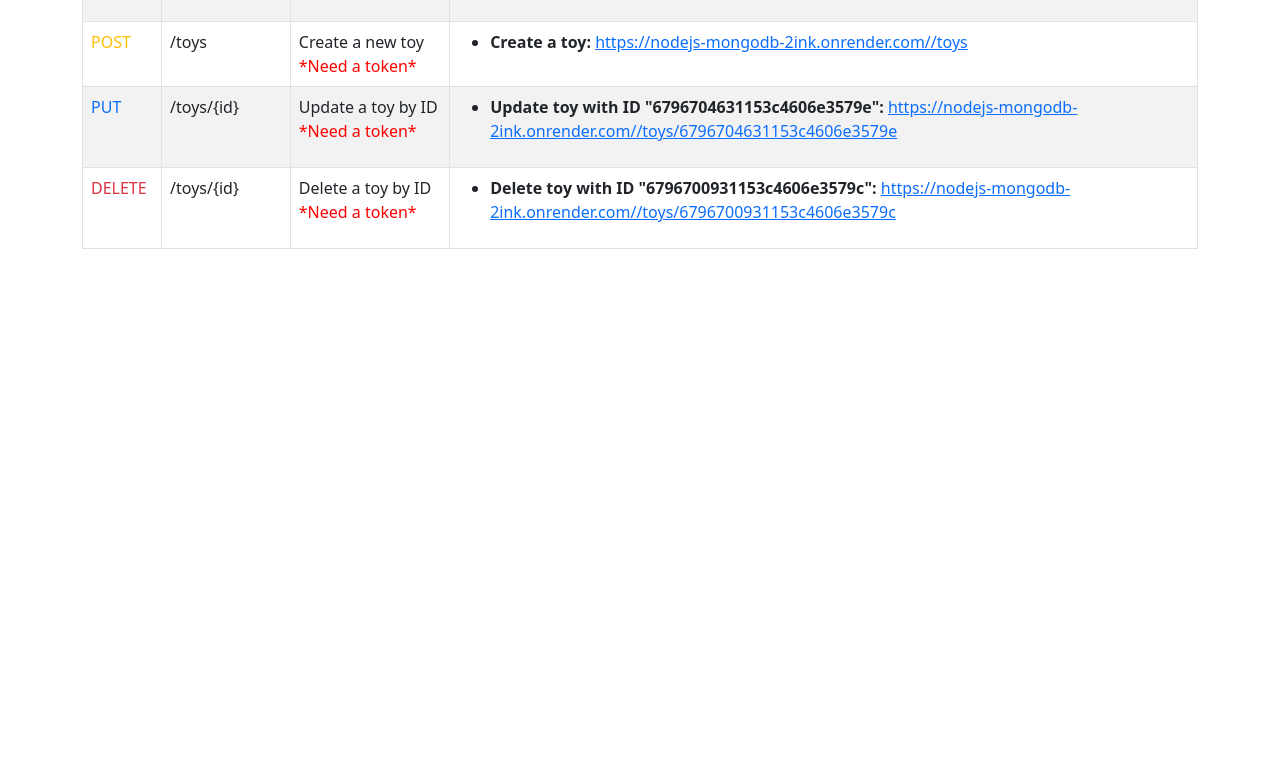
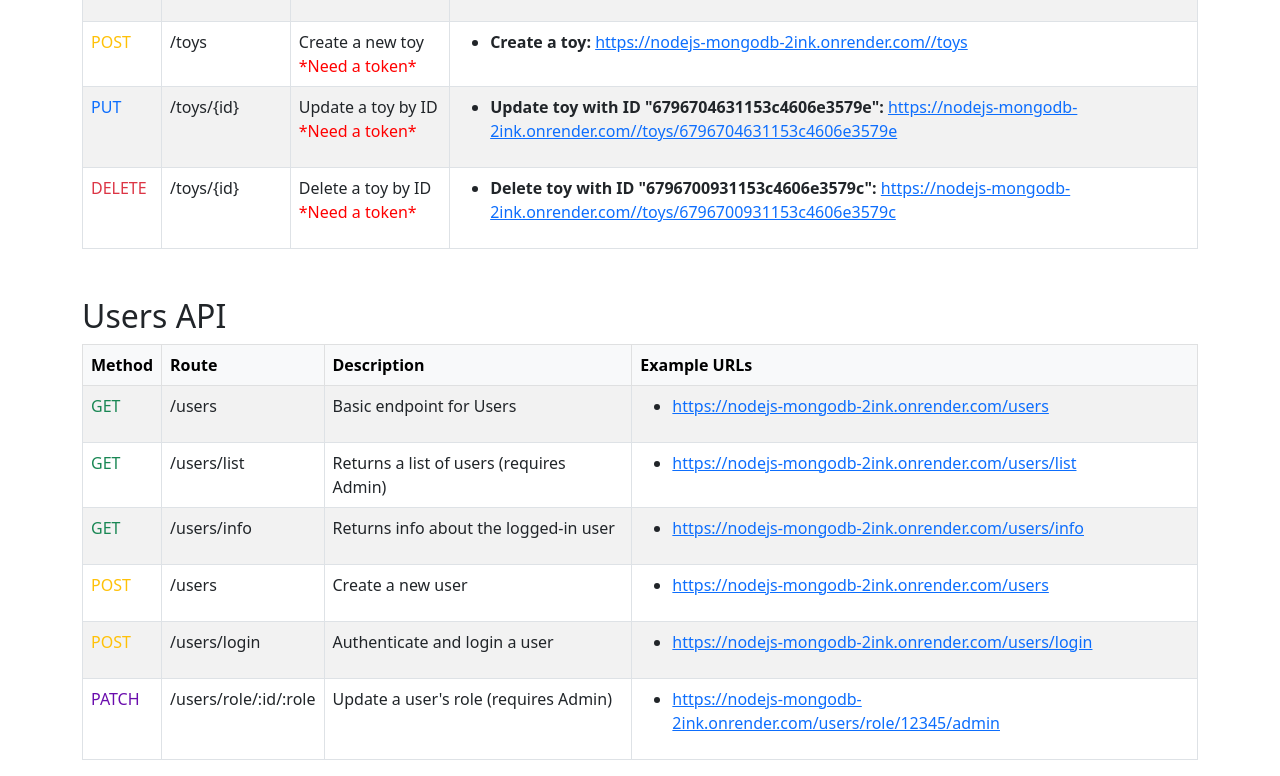
Before and after one commit to kfirmoscovich1/NodeExam, a website: page public/index.html in a window 1280 px wide. Shown: the part 887-1663 px from the top of the page. Before the commit the page ends 1152 px from the top, so only its background shows below. Drawn offline with nearby package versions, Linux system fonts and the light colour scheme.

Commit message:
Add files via upload

```diff
--- a/public/index.html
+++ b/public/index.html
@@ -123,6 +123,85 @@
         </tr>
       </tbody>
     </table>
+    <h2 class="mt-5">Users API</h2>
+    <table class="table table-striped table-bordered">
+      <thead class="table-light">
+        <tr>
+          <th>Method</th>
+          <th>Route</th>
+          <th>Description</th>
+          <th>Example URLs</th>
+        </tr>
+      </thead>
+      <tbody>
+        <!-- GET: /users -->
+        <tr>
+          <td class="text-success">GET</td>
+          <td>/users</td>
+          <td>Basic endpoint for Users</td>
+          <td>
+            <ul>
+              <li><a href="/users" target="_blank">https://nodejs-mongodb-2ink.onrender.com/users</a></li>
+            </ul>
+          </td>
+        </tr>
+        <!-- GET: /users/list -->
+        <tr>
+          <td class="text-success">GET</td>
+          <td>/users/list</td>
+          <td>Returns a list of users (requires Admin)</td>
+          <td>
+            <ul>
+              <li><a href="/users/list" target="_blank">https://nodejs-mongodb-2ink.onrender.com/users/list</a></li>
+            </ul>
+          </td>
+        </tr>
+        <!-- GET: /users/info -->
+        <tr>
+          <td class="text-success">GET</td>
+          <td>/users/info</td>
+          <td>Returns info about the logged-in user</td>
+          <td>
+            <ul>
+              <li><a href="/users/info" target="_blank">https://nodejs-mongodb-2ink.onrender.com/users/info</a></li>
+            </ul>
+          </td>
+        </tr>
+        <!-- POST: /users -->
+        <tr>
+          <td class="text-warning">POST</td>
+          <td>/users</td>
+          <td>Create a new user</td>
+          <td>
+            <ul>
+              <li><a href="/users" target="_blank">https://nodejs-mongodb-2ink.onrender.com/users</a></li>
+            </ul>
+          </td>
+        </tr>
+        <!-- POST: /users/login -->
+        <tr>
+          <td class="text-warning">POST</td>
+          <td>/users/login</td>
+          <td>Authenticate and login a user</td>
+          <td>
+            <ul>
+              <li><a href="/users/login" target="_blank">https://nodejs-mongodb-2ink.onrender.com/users/login</a></li>
+            </ul>
+          </td>
+        </tr>
+        <!-- PATCH: /users/role/:id/:role -->
+        <tr>
+          <td style="color: #6a0dad;">PATCH</td>
+          <td>/users/role/:id/:role</td>
+          <td>Update a user's role (requires Admin)</td>
+          <td>
+            <ul>
+              <li><a href="/users/role/12345/admin" target="_blank">https://nodejs-mongodb-2ink.onrender.com/users/role/12345/admin</a></li>
+            </ul>
+          </td>
+        </tr>
+      </tbody>
+    </table>
   </div>
 </body>
 </html>
```
